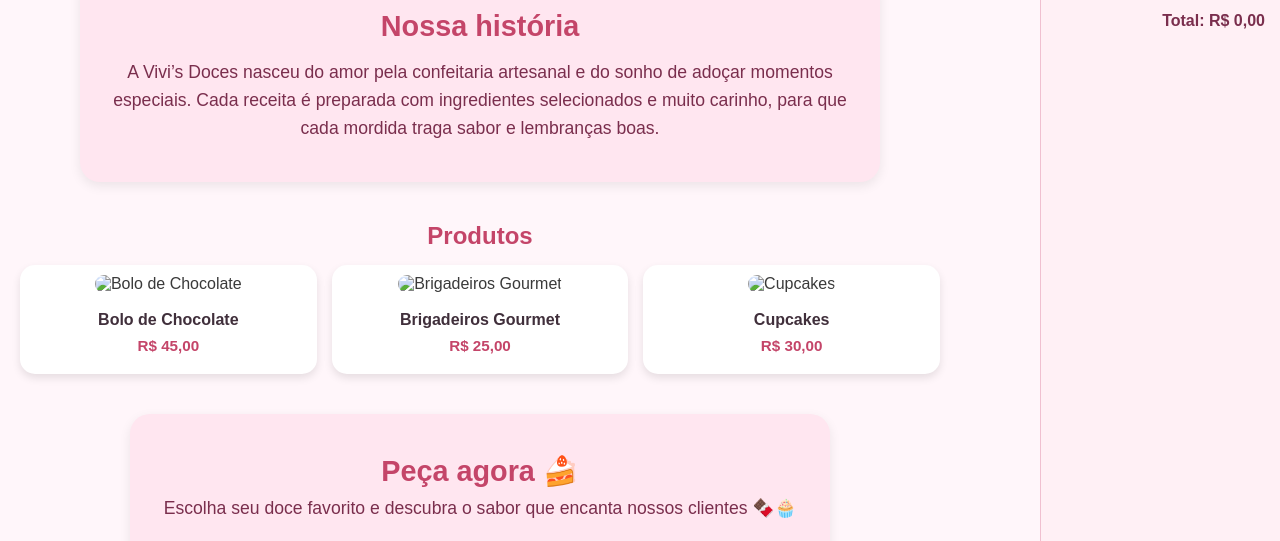
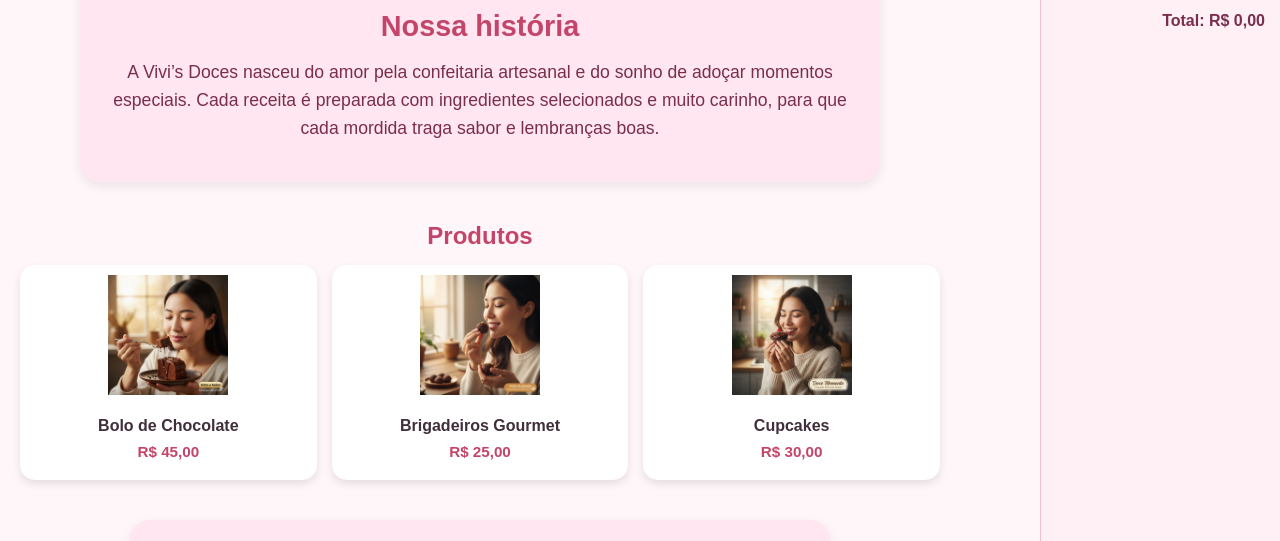
Before and after one commit to fprior81-dev/vivi-doces, a plain HTML site: page index.html in a window 1280 px wide. Shown: the part 120-661 px from the top of the page. Drawn offline with Linux system fonts and the light colour scheme.

Commit message:
Update index.html

```diff
--- a/index.html
+++ b/index.html
@@ -60,17 +60,17 @@
 
     <div class="container-produtos">
       <div class="card-produto miniatura" data-titulo="Bolo de Chocolate" data-descricao="Camadas úmidas e cobertura cremosa de ganache." data-preco="45" data-img="bolo-chocolate.png">
-        <img src="imagens/bolo-chocolate.png" alt="Bolo de Chocolate">
+        <img src="bolo-chocolate.png" alt="Bolo de Chocolate">
         <h3>Bolo de Chocolate</h3>
         <p class="preco">R$ 45,00</p>
       </div>
       <div class="card-produto miniatura" data-titulo="Brigadeiros Gourmet" data-descricao="Caixinhas com 6 unidades recheadas de amor e sabor." data-preco="25" data-img="brigadeiros.png">
-        <img src="imagens/brigadeiros.png" alt="Brigadeiros Gourmet">
+        <img src="brigadeiros.png" alt="Brigadeiros Gourmet">
         <h3>Brigadeiros Gourmet</h3>
         <p class="preco">R$ 25,00</p>
       </div>
       <div class="card-produto miniatura" data-titulo="Cupcakes" data-descricao="Cupcakes coloridos, fofinhos e deliciosos." data-preco="30" data-img="cupcake.png">
-        <img src="imagens/cupcake.png" alt="Cupcakes">
+        <img src="cupcake.png" alt="Cupcakes">
         <h3>Cupcakes</h3>
         <p class="preco">R$ 30,00</p>
       </div>
```
